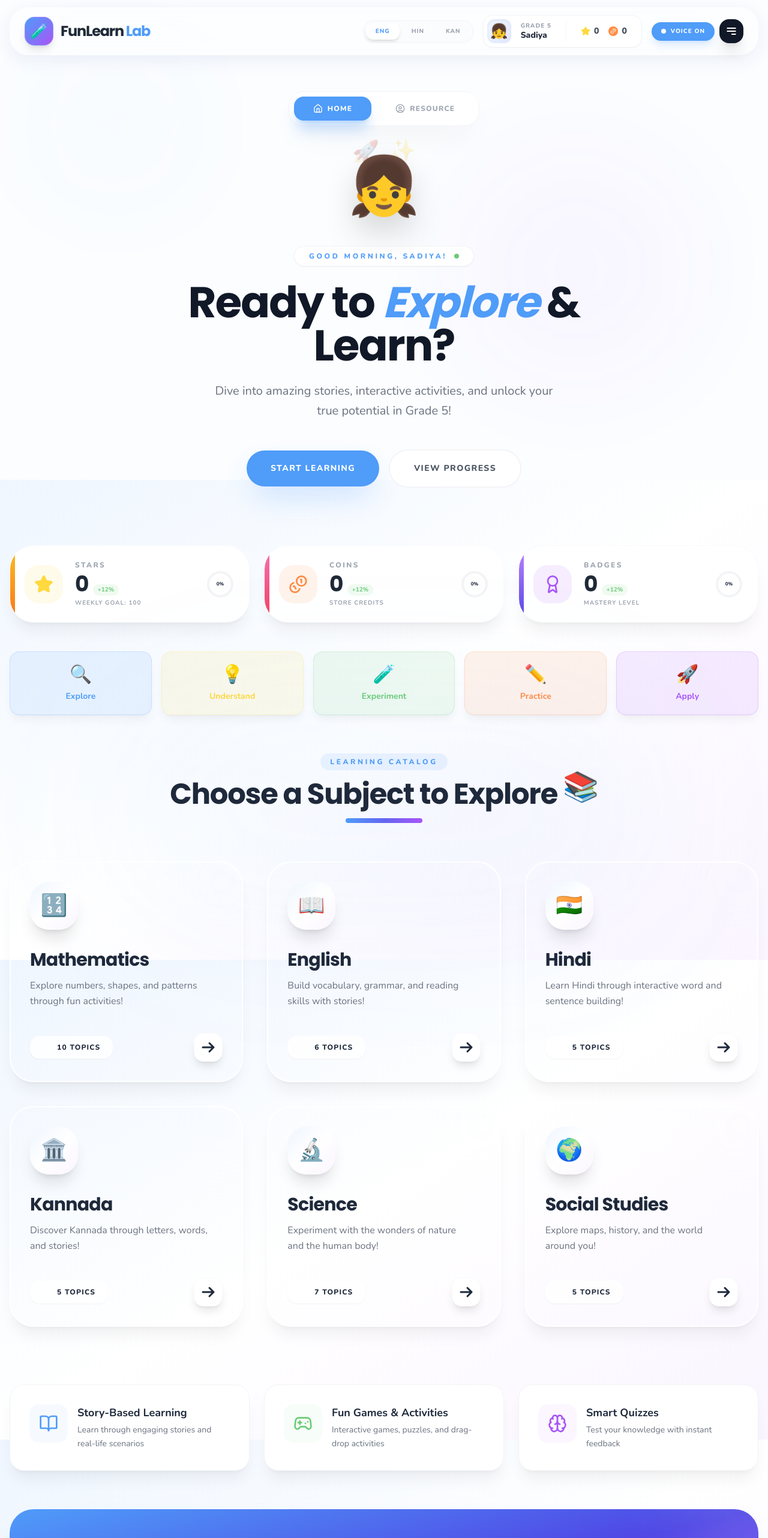
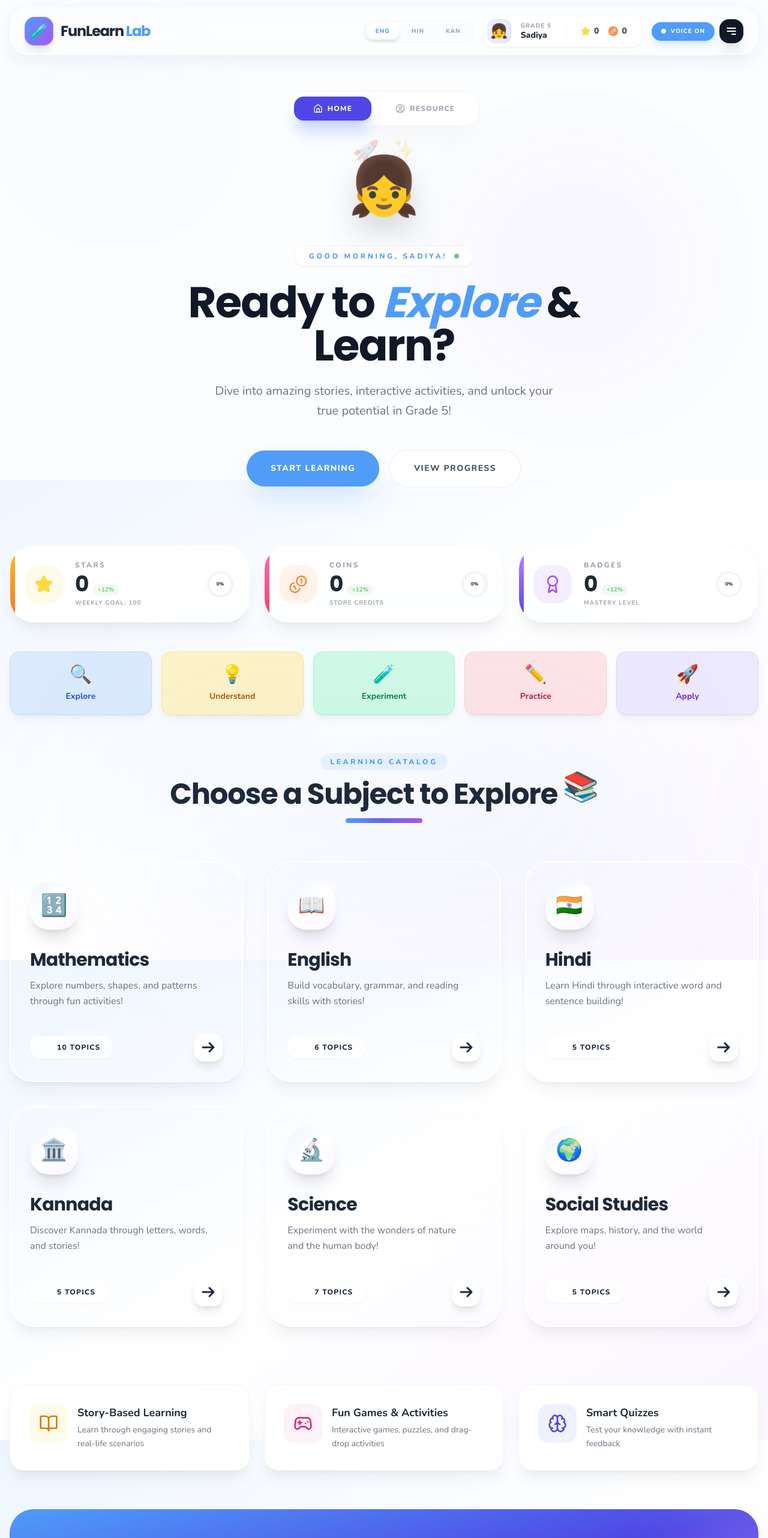
Before and after one commit to muzabasha/5std, a Next.js app: page / in a window 1280 px wide. Shown: the top 2564 px of the page at 60% size. Built offline with nearby package versions, Linux system fonts and the light colour scheme.

Commit message:
UI Audit: Updated Home Page with more effective and distinct component colors

```diff
--- a/src/app/page.tsx
+++ b/src/app/page.tsx
@@ -37,7 +37,7 @@ export default function HomePage() {
           <button
             onClick={() => setActiveTab("home")}
             className={`flex items-center gap-2 px-8 py-3 rounded-2xl font-black text-xs uppercase tracking-widest transition-all duration-300 ${activeTab === "home"
-              ? "bg-primary text-white shadow-xl shadow-primary/30"
+              ? "bg-indigo-600 text-white shadow-xl shadow-indigo-200"
               : "text-gray-400 hover:text-gray-600 hover:bg-gray-50"
               }`}
           >
@@ -47,7 +47,7 @@ export default function HomePage() {
           <button
             onClick={() => setActiveTab("resource")}
             className={`flex items-center gap-2 px-8 py-3 rounded-2xl font-black text-xs uppercase tracking-widest transition-all duration-300 ${activeTab === "resource"
-              ? "bg-primary text-white shadow-xl shadow-primary/30"
+              ? "bg-emerald-600 text-white shadow-xl shadow-emerald-200"
               : "text-gray-400 hover:text-gray-600 hover:bg-gray-50"
               }`}
           >
@@ -124,11 +124,11 @@ export default function HomePage() {
             >
               <div className="grid grid-cols-2 md:grid-cols-5 gap-4">
                 {[
-                  { icon: "🔍", label: t("explore", language), color: "bg-primary/10 text-primary border-primary/20" },
-                  { icon: "💡", label: t("understand", language), color: "bg-warning/10 text-warning border-warning/20" },
-                  { icon: "🧪", label: t("experiment", language), color: "bg-success/10 text-success border-success/20" },
-                  { icon: "✏️", label: t("practice", language), color: "bg-accent/10 text-accent border-accent/20" },
-                  { icon: "🚀", label: t("apply", language), color: "bg-fun-purple/10 text-fun-purple border-fun-purple/20" },
+                  { icon: "🔍", label: t("explore", language), color: "bg-blue-100 text-blue-700 border-blue-200" },
+                  { icon: "💡", label: t("understand", language), color: "bg-amber-100 text-amber-700 border-amber-200" },
+                  { icon: "🧪", label: t("experiment", language), color: "bg-emerald-100 text-emerald-700 border-emerald-200" },
+                  { icon: "✏️", label: t("practice", language), color: "bg-rose-100 text-rose-700 border-rose-200" },
+                  { icon: "🚀", label: t("apply", language), color: "bg-violet-100 text-violet-700 border-violet-200" },
                 ].map((step, i) => (
                   <motion.div
                     key={i}
@@ -174,9 +174,9 @@ export default function HomePage() {
             {/* Features */}
             <section className="grid grid-cols-1 md:grid-cols-3 gap-6 mb-16">
               {[
-                { icon: <BookOpen className="w-8 h-8" />, title: "Story-Based Learning", desc: "Learn through engaging stories and real-life scenarios", color: "text-primary", bg: "bg-primary/5" },
-                { icon: <Gamepad2 className="w-8 h-8" />, title: "Fun Games & Activities", desc: "Interactive games, puzzles, and drag-drop activities", color: "text-success", bg: "bg-success/5" },
-                { icon: <Brain className="w-8 h-8" />, title: "Smart Quizzes", desc: "Test your knowledge with instant feedback", color: "text-fun-purple", bg: "bg-fun-purple/5" },
+                { icon: <BookOpen className="w-8 h-8" />, title: "Story-Based Learning", desc: "Learn through engaging stories and real-life scenarios", color: "text-amber-600", bg: "bg-amber-50" },
+                { icon: <Gamepad2 className="w-8 h-8" />, title: "Fun Games & Activities", desc: "Interactive games, puzzles, and drag-drop activities", color: "text-pink-600", bg: "bg-pink-50" },
+                { icon: <Brain className="w-8 h-8" />, title: "Smart Quizzes", desc: "Test your knowledge with instant feedback", color: "text-indigo-600", bg: "bg-indigo-50" },
               ].map((f, i) => (
                 <motion.div
                   key={i}
@@ -231,9 +231,9 @@ export default function HomePage() {
 
       {/* Footer */}
       <footer className="text-center py-12 border-t border-gray-100 bg-white/50 backdrop-blur-sm">
-        <p className="text-gray-500 font-bold mb-2">🧪 FunLearn Lab © 2026</p>
-        <p className="text-gray-400 text-xs">Aligned with NEP 2020 & CBSE Curriculum Standards</p>
-        <p className="mt-3 text-primary font-bold text-sm">
+        <p className="text-gray-400 font-bold mb-2">🧪 FunLearn Lab © 2026</p>
+        <p className="text-gray-300 text-xs">Aligned with NEP 2020 & CBSE Curriculum Standards</p>
+        <p className="mt-3 text-emerald-600 font-black text-sm uppercase tracking-tighter">
           Resource Person: Dr. Syed Muzamil Basha • REVA University
         </p>
       </footer>
```
